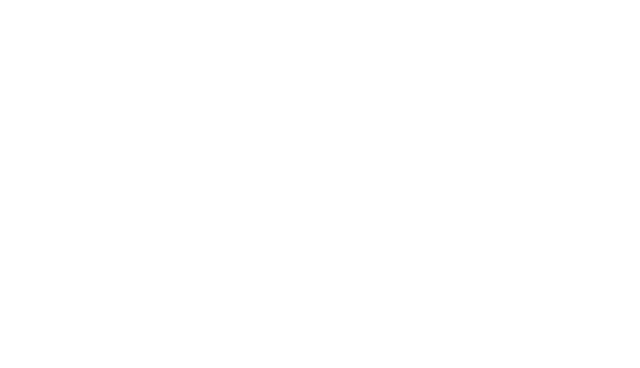
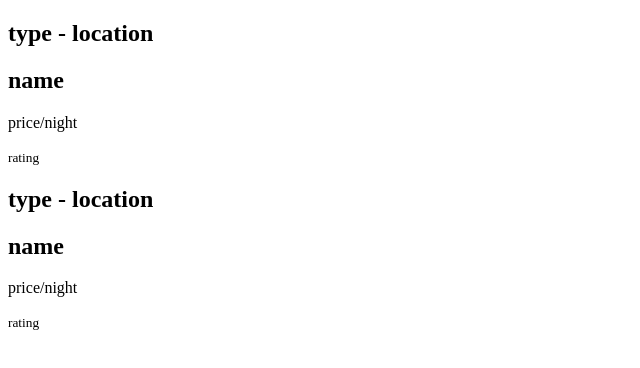
Before and after one commit to tjbecker8/airbnb, a website: page client/landing.html in a window 1280 px wide. Shown: the whole page, without its empty margins (0-640 px from the left). Drawn offline with Linux system fonts and the light colour scheme.

Commit message:
started filling in basic html

```diff
--- a/client/landing.html
+++ b/client/landing.html
@@ -5,6 +5,89 @@
 		<title>Anywhere - Stays - Airbnb</title>
 	</head>
 	<body>
+<div id="container">
+	<div id="wrap">
+		<div id="topNav">
+
+		</div>
+
+		<div id="travelworld">
+			<div class="places">
+
+			</div>
+		</div>
+
+		<div id="plus">
+			<div class="plusprop">
+
+			</div>
+		</div>
+
+		<div id="toprated">
+			<div class="property">
+
+			</div>
+		</div>
+
+		<div id="travelon">
+			<div class="custsupport">
+
+			</div>
+
+			<div class="globalstand">
+
+			</div>
+
+			<div class="5-starhost">
+
+			</div>
+		</div>
+
+		<div class="places">
+			<div class="property">
+
+			</div>
+		</div>
+
+		<div class="places">
+			<div class="property">
+				<div class="type">
+					<h2>type - location</h2>
+				</div>
+				<div class="name">
+					<h2>name</h2>
+				</div>
+				<div class="price">
+					<p>price/night</p>
+				</div>
+				<div class="rating">
+					<small>rating</small>
+				</div>
+			</div>
+		</div>
+
+		<div id="300">
+			<div class="property">
+				<div class="type">
+					<h2>type - location</h2>
+				</div>
+				<div class="name">
+					<h2>name</h2>
+				</div>
+				<div class="price">
+					<p>price/night</p>
+				</div>
+				<div class="rating">
+					<small>rating</small>
+				</div>
+			</div>
+		</div>
+
+	</div>
+
+</div>
+
+
 
 	</body>
 </html>
```
